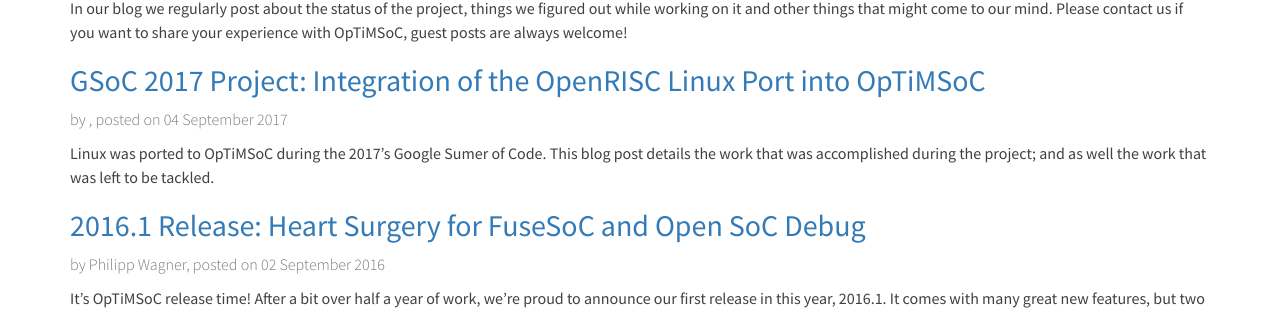
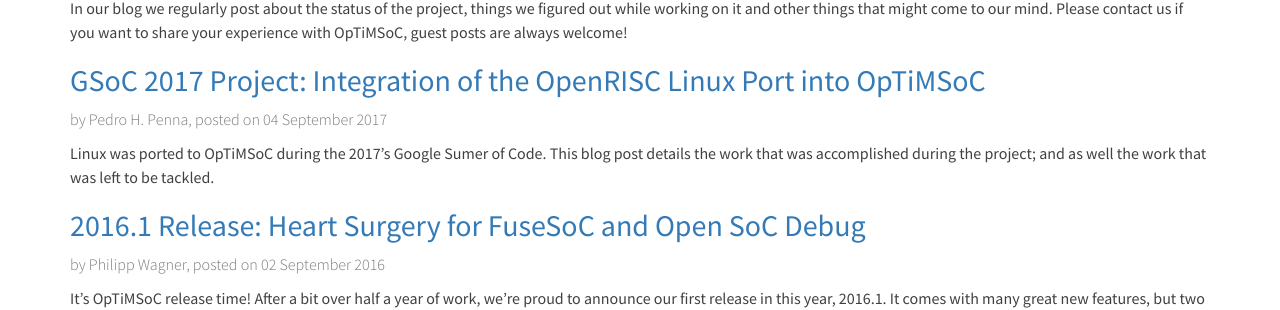
Before and after one commit to optimsoc/optimsoc-web, a Jekyll site: the page built from blog/index.html, in a window 1280 px wide and 900 px high. Shown: the part 124-434 px from the top of the window. Built offline with Jekyll 4.4.1, drawn with Linux system fonts in a browser that asks for light colours; nearby versions of some CDN libraries; some web fonts are replaced.

Commit message:
Add profile for Pedro
Otherwise the newly added blog post doesn't show an author.

```diff
--- a/_config.yml
+++ b/_config.yml
@@ -26,3 +26,6 @@ authors:
   stefan:
     display_name: Stefan Wallentowitz
     picture: /img/people/stefan.jpg
+  ppenna:
+    display_name: Pedro H. Penna
+    picture: /img/people/ppenna.jpg
```
Also changed, not shown: img/people/ppenna.jpg (added).
